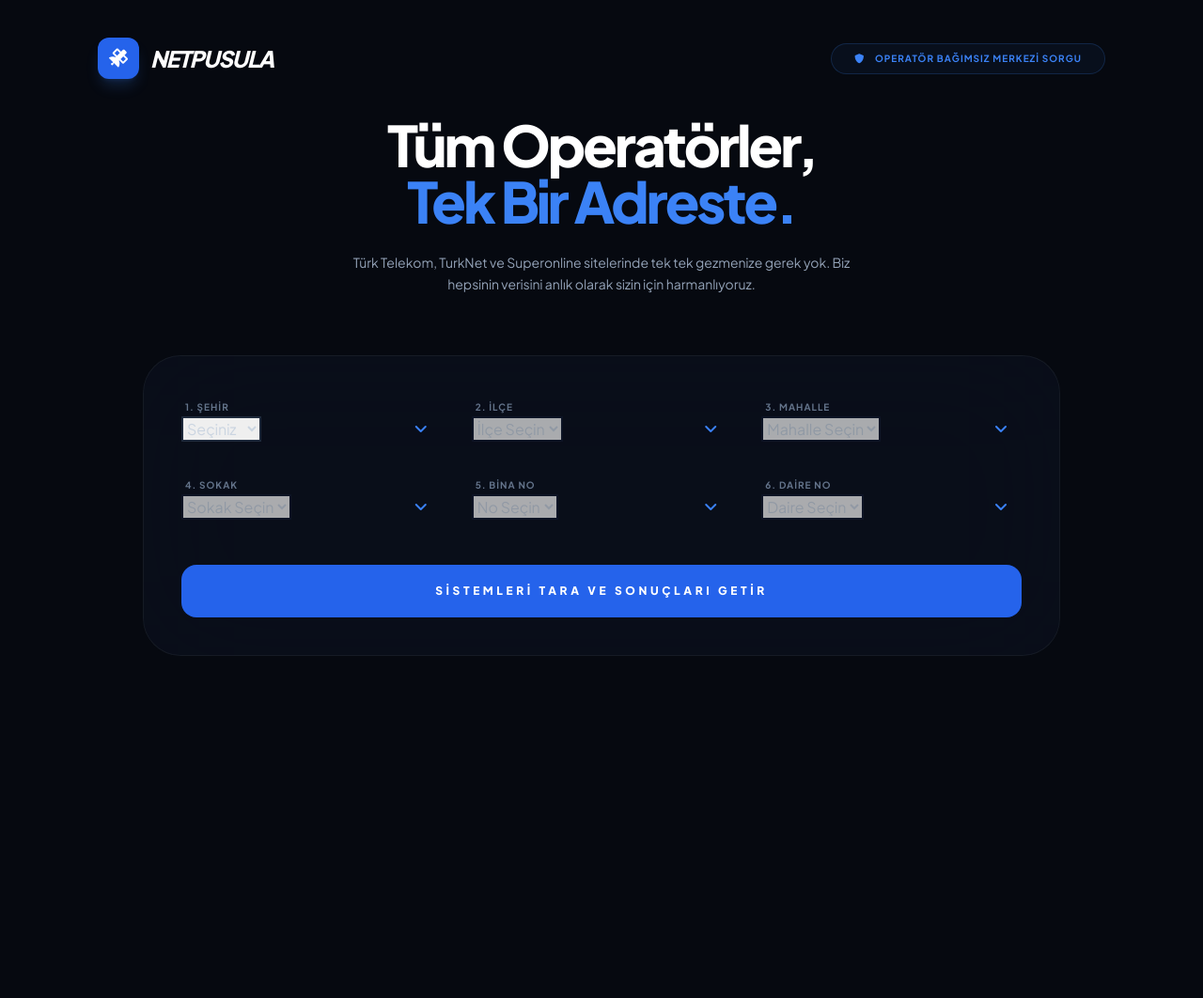
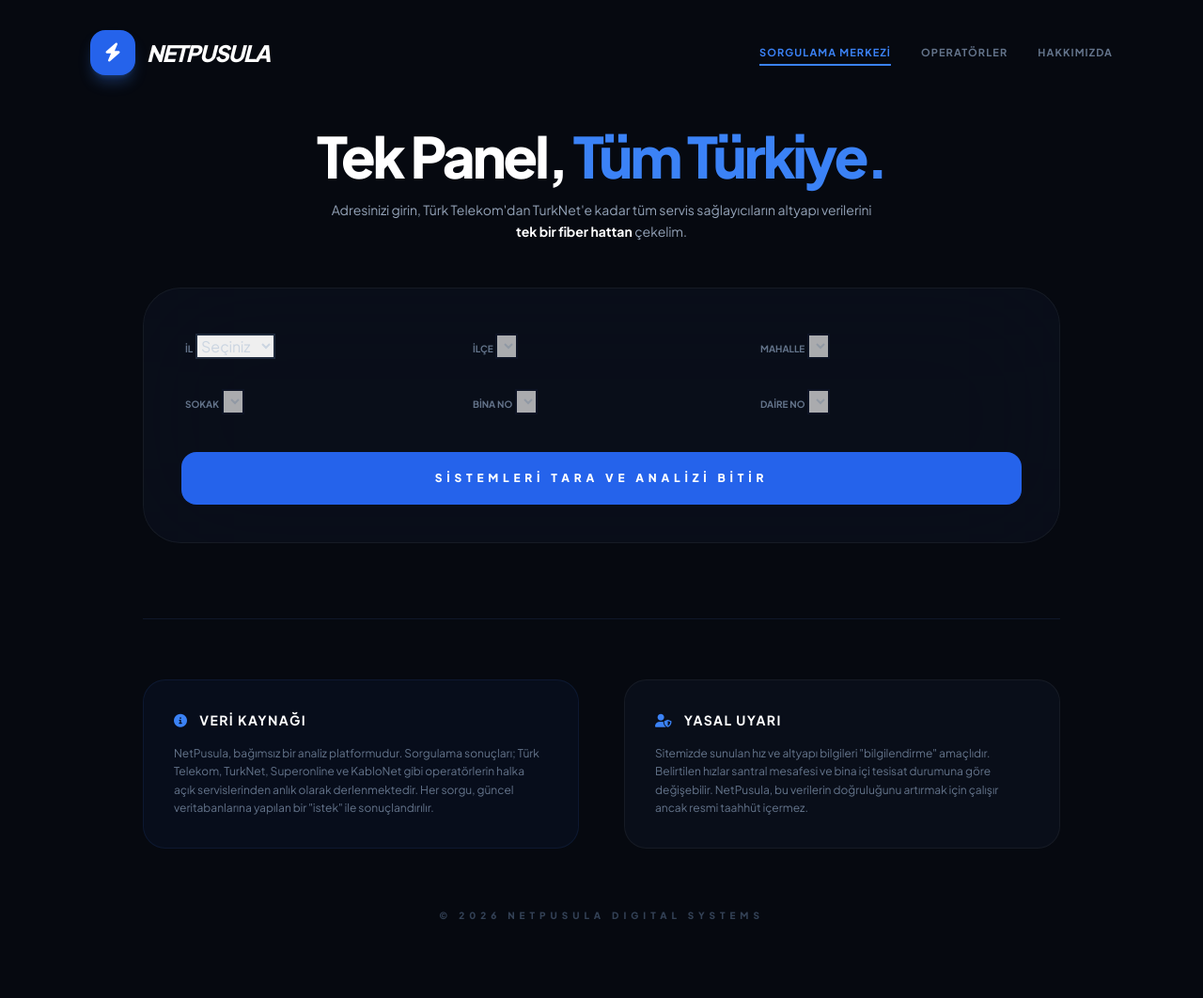
Before and after one commit to osmankyt/netpusulam, a FastAPI app: page / in a window 1280 px wide. Shown: the whole page at 94% size. Before the commit the page ends 698 px from the top, so only its background shows below. Run offline with FastAPI, Linux system fonts and the light colour scheme; lists and menus that the app fills with data are empty; some libraries are stand-ins or nearby versions.

Commit message:
index.html

```diff
--- a/templates/index.html
+++ b/templates/index.html
@@ -3,182 +3,160 @@
 <head>
     <meta charset="UTF-8">
     <meta name="viewport" content="width=device-width, initial-scale=1.0">
-    <title>NetPusula | Merkezi Altyapı Analizi</title>
+    <title>NetPusula | Merkezi Altyapı Analiz Paneli</title>
     <script src="https://cdn.tailwindcss.com"></script>
     <link rel="stylesheet" href="https://cdnjs.cloudflare.com/ajax/libs/font-awesome/6.0.0/css/all.min.css">
     <link href="https://fonts.googleapis.com/css2?family=Plus+Jakarta+Sans:wght@400;600;700;800&display=swap" rel="stylesheet">
     <style>
+        :root { --fiber-blue: #3b82f6; --neon-glow: 0 0 20px rgba(59, 130, 246, 0.6); }
         body {
             background-color: #060910; color: #cbd5e1; font-family: 'Plus Jakarta Sans', sans-serif;
             background-image: radial-gradient(#1e293b 0.5px, transparent 0.5px); background-size: 30px 30px;
         }
-        /* ÇERÇEVELER BURADA SABİTLENDİ */
-        .select-container {
-            @apply flex flex-col gap-2;
-        }
+
+        /* ÇERÇEVELİ SEÇİM KUTULARI */
         .custom-select {
             @apply w-full bg-[#0d131f] text-white text-sm rounded-xl p-4 outline-none appearance-none cursor-pointer transition-all;
-            border: 2px solid #1e293b; /* Varsayılan koyu çerçeve */
+            border: 2px solid #1e293b;
         }
-        .custom-select:hover:not(:disabled) {
-            border-color: #3b82f6;
+        .custom-select:focus:not(:disabled) {
+            border-color: var(--fiber-blue);
+            box-shadow: var(--neon-glow);
         }
-        .custom-select:focus {
-            border-color: #3b82f6;
-            box-shadow: 0 0 15px rgba(59, 130, 246, 0.2);
+        .custom-select:disabled { @apply opacity-20; border-color: #0f172a; }
+
+        /* FİBER AKIŞ EFEKTİ (BELİRGİN) */
+        .fiber-stream {
+            height: 3px; width: 0; background: linear-gradient(90deg, transparent, #fff, var(--fiber-blue), #fff, transparent);
+            position: absolute; bottom: 0; left: 0; box-shadow: var(--neon-glow);
         }
-        .custom-select:disabled {
-            @apply opacity-20;
-            border-color: #0f172a;
+        .loading .fiber-stream { width: 100%; animation: streamFlow 2s infinite linear; }
+        @keyframes streamFlow {
+            0% { transform: translateX(-100%); }
+            100% { transform: translateX(100%); }
         }
-        /* OK İKONU */
-        .select-wrapper {
-            position: relative;
+
+        /* SONUÇ KARTLARI ANİMASYONU */
+        .result-card { animation: slideIn 0.5s ease-out forwards; opacity: 0; }
+        @keyframes slideIn {
+            from { transform: translateY(20px); opacity: 0; }
+            to { transform: translateY(0); opacity: 1; }
         }
-        .select-wrapper::after {
-            content: '\f107'; font-family: 'Font Awesome 5 Free'; font-weight: 900;
-            position: absolute; right: 1rem; top: 50%; transform: translateY(-50%);
-            color: #3b82f6; pointer-events: none;
-        }
-        /* ANİMASYONLAR */
-        .loading-line { height: 2px; width: 0; background: #3b82f6; position: absolute; bottom: 0; left: 0; transition: width 0.5s; }
-        .is-loading .loading-line { width: 100%; animation: pulse 1s infinite; }
-        @keyframes pulse { 0% { opacity: 0.5; } 50% { opacity: 1; } 100% { opacity: 0.5; } }
     </style>
 </head>
 <body class="min-h-screen">
 
-    <nav class="max-w-6xl mx-auto p-10 flex justify-between items-center">
-        <div class="flex items-center gap-3">
-            <div class="w-11 h-11 bg-blue-600 rounded-xl flex items-center justify-center shadow-lg shadow-blue-500/20">
-                <i class="fas fa-satellite text-white text-xl"></i>
+    <nav class="max-w-6xl mx-auto p-8 flex justify-between items-center">
+        <div class="flex items-center gap-3 group cursor-pointer">
+            <div class="w-12 h-12 bg-blue-600 rounded-2xl flex items-center justify-center shadow-lg shadow-blue-500/30 group-hover:rotate-6 transition-transform">
+                <i class="fas fa-bolt text-white text-xl"></i>
             </div>
-            <span class="text-2xl font-black text-white italic tracking-tighter uppercase">NetPusula</span>
+            <span class="text-2xl font-black text-white italic tracking-tighter">NETPUSULA</span>
         </div>
-        <div class="hidden md:block bg-blue-500/5 border border-blue-500/20 px-6 py-2 rounded-full">
-            <p class="text-[10px] font-bold text-blue-500 uppercase tracking-widest">
-                <i class="fas fa-shield-alt mr-2"></i> Operatör Bağımsız Merkezi Sorgu
-            </p>
+        <div class="hidden md:flex gap-8 text-[11px] font-bold text-slate-500 uppercase tracking-widest">
+            <span class="text-blue-500 underline decoration-2 underline-offset-8">Sorgulama Merkezi</span>
+            <span class="hover:text-white cursor-pointer transition-colors">Operatörler</span>
+            <span class="hover:text-white cursor-pointer transition-colors">Hakkımızda</span>
         </div>
     </nav>
 
-    <main class="max-w-5xl mx-auto px-6">
-        <div class="text-center mb-16">
-            <h1 class="text-6xl font-extrabold text-white tracking-tighter mb-6">Tüm Operatörler, <br><span class="text-blue-500">Tek Bir Adreste.</span></h1>
+    <main class="max-w-5xl mx-auto px-6 mt-6">
+        <header class="text-center mb-12">
+            <h1 class="text-5xl md:text-6xl font-black text-white tracking-tighter mb-4">
+                Tek Panel, <span class="text-blue-500">Tüm Türkiye.</span>
+            </h1>
             <p class="text-slate-400 text-sm max-w-xl mx-auto leading-relaxed">
-                Türk Telekom, TurkNet ve Superonline sitelerinde tek tek gezmenize gerek yok. Biz hepsinin verisini anlık olarak sizin için harmanlıyoruz.
+                Adresinizi girin, Türk Telekom'dan TurkNet'e kadar tüm servis sağlayıcıların altyapı verilerini <b class="text-white">tek bir fiber hattan</b> çekelim.
             </p>
-        </div>
+        </header>
 
         <div id="mainBox" class="bg-slate-900/40 border border-white/5 backdrop-blur-3xl p-10 rounded-[2.5rem] relative overflow-hidden">
-            <div class="grid grid-cols-1 md:grid-cols-2 lg:grid-cols-3 gap-8">
-                <div class="select-container">
-                    <label class="text-[10px] font-bold text-slate-500 uppercase tracking-widest ml-1">1. Şehir</label>
-                    <div class="select-wrapper">
-                        <select id="il" class="custom-select" onchange="step('ilce', this.value)">
-                            <option value="">Seçiniz</option>
-                            <option value="34">İstanbul</option>
-                            <option value="06">Ankara</option>
-                        </select>
-                    </div>
+            <div class="grid grid-cols-1 md:grid-cols-2 lg:grid-cols-3 gap-6">
+                <div class="space-y-2">
+                    <label class="text-[10px] font-bold text-slate-500 uppercase ml-1">İl</label>
+                    <select id="il" class="custom-select" onchange="loadStep('ilce', this.value)">
+                        <option value="">Seçiniz</option>
+                        <option value="34">İstanbul</option>
+                        <option value="06">Ankara</option>
+                    </select>
                 </div>
-
-                <div class="select-container">
-                    <label class="text-[10px] font-bold text-slate-500 uppercase tracking-widest ml-1">2. İlçe</label>
-                    <div class="select-wrapper">
-                        <select id="ilce" class="custom-select" onchange="step('mahalle', this.value)" disabled><option value="">İlçe Seçin</option></select>
-                    </div>
+                <div class="space-y-2">
+                    <label class="text-[10px] font-bold text-slate-500 uppercase ml-1">İlçe</label>
+                    <select id="ilce" class="custom-select" onchange="loadStep('mahalle', this.value)" disabled></select>
                 </div>
-
-                <div class="select-container">
-                    <label class="text-[10px] font-bold text-slate-500 uppercase tracking-widest ml-1">3. Mahalle</label>
-                    <div class="select-wrapper">
-                        <select id="mahalle" class="custom-select" onchange="step('sokak', this.value)" disabled><option value="">Mahalle Seçin</option></select>
-                    </div>
+                <div class="space-y-2">
+                    <label class="text-[10px] font-bold text-slate-500 uppercase ml-1">Mahalle</label>
+                    <select id="mahalle" class="custom-select" onchange="loadStep('sokak', this.value)" disabled></select>
                 </div>
-
-                <div class="select-container">
-                    <label class="text-[10px] font-bold text-slate-500 uppercase tracking-widest ml-1">4. Sokak</label>
-                    <div class="select-wrapper">
-                        <select id="sokak" class="custom-select" onchange="step('bina', this.value)" disabled><option value="">Sokak Seçin</option></select>
-                    </div>
+                <div class="space-y-2">
+                    <label class="text-[10px] font-bold text-slate-500 uppercase ml-1">Sokak</label>
+                    <select id="sokak" class="custom-select" onchange="loadStep('bina', this.value)" disabled></select>
                 </div>
-
-                <div class="select-container">
-                    <label class="text-[10px] font-bold text-slate-500 uppercase tracking-widest ml-1">5. Bina No</label>
-                    <div class="select-wrapper">
-                        <select id="bina" class="custom-select" onchange="step('daire', this.value)" disabled><option value="">No Seçin</option></select>
-                    </div>
+                <div class="space-y-2">
+                    <label class="text-[10px] font-bold text-slate-500 uppercase ml-1">Bina No</label>
+                    <select id="bina" class="custom-select" onchange="loadStep('daire', this.value)" disabled></select>
                 </div>
-
-                <div class="select-container">
-                    <label class="text-[10px] font-bold text-slate-500 uppercase tracking-widest ml-1">6. Daire No</label>
-                    <div class="select-wrapper">
-                        <select id="daire" class="custom-select" disabled><option value="">Daire Seçin</option></select>
-                    </div>
+                <div class="space-y-2">
+                    <label class="text-[10px] font-bold text-slate-500 uppercase ml-1">Daire No</label>
+                    <select id="daire" class="custom-select" disabled></select>
                 </div>
             </div>
 
-            <button onclick="runAnalysis()" class="w-full bg-blue-600 hover:bg-blue-500 text-white font-black py-5 rounded-2xl mt-12 transition-all uppercase tracking-[0.3em] text-xs">
-                Sistemleri Tara ve Sonuçları Getir
+            <button onclick="startFiberAnalysis()" class="w-full bg-blue-600 hover:bg-blue-500 text-white font-black py-5 rounded-2xl mt-10 transition-all uppercase tracking-[0.4em] text-xs">
+                Sistemleri Tara ve Analizi Bitir
             </button>
-            <div class="loading-line"></div>
+            <div class="fiber-stream"></div>
         </div>
 
-        <div id="results" class="hidden mt-12 space-y-4 pb-20">
+        <div id="results" class="hidden mt-12 grid gap-4"></div>
+
+        <footer class="mt-20 border-t border-slate-900 pt-16 pb-20">
+            <div class="grid grid-cols-1 md:grid-cols-2 gap-12">
+                <div class="bg-blue-600/5 p-8 rounded-3xl border border-blue-500/10">
+                    <h5 class="text-white font-bold text-sm mb-4 uppercase tracking-widest"><i class="fas fa-info-circle mr-2 text-blue-500"></i> Veri Kaynağı</h5>
+                    <p class="text-[12px] text-slate-500 leading-relaxed">
+                        NetPusula, bağımsız bir analiz platformudur. Sorgulama sonuçları; Türk Telekom, TurkNet, Superonline ve KabloNet gibi operatörlerin halka açık servislerinden anlık olarak derlenmektedir. Her sorgu, güncel veritabanlarına yapılan bir "istek" ile sonuçlandırılır.
+                    </p>
+                </div>
+                <div class="bg-slate-900/40 p-8 rounded-3xl border border-white/5">
+                    <h5 class="text-white font-bold text-sm mb-4 uppercase tracking-widest"><i class="fas fa-user-shield mr-2 text-blue-500"></i> Yasal Uyarı</h5>
+                    <p class="text-[12px] text-slate-500 leading-relaxed">
+                        Sitemizde sunulan hız ve altyapı bilgileri "bilgilendirme" amaçlıdır. Belirtilen hızlar santral mesafesi ve bina içi tesisat durumuna göre değişebilir. NetPusula, bu verilerin doğruluğunu artırmak için çalışır ancak resmi taahhüt içermez.
+                    </p>
+                </div>
             </div>
+            <p class="text-center mt-16 text-[10px] text-slate-700 font-black uppercase tracking-[0.5em]">&copy; 2026 NETPUSULA DIGITAL SYSTEMS</p>
+        </footer>
     </main>
 
     <script>
-        // GERÇEK VERİ KÖPRÜSÜ
-        async function step(targetId, parentValue) {
-            if(!parentValue) return;
-            const el = document.getElementById(targetId);
+        async function loadStep(target, val) {
+            if(!val) return;
+            const el = document.getElementById(target);
             el.disabled = false;
             el.innerHTML = '<option>Yükleniyor...</option>';
-
-            // Backend'e gidiyoruz (API)
-            try {
-                const res = await fetch(`/api/address?type=${targetId}&parent=${parentValue}`);
-                const data = await res.json();
-                el.innerHTML = '<option value="">Seçiniz</option>';
-                data.forEach(item => {
-                    el.innerHTML += `<option value="${item.id}">${item.name}</option>`;
-                });
-            } catch {
-                el.innerHTML = '<option value="demo">Demo Kayıt (Veri Bekleniyor)</option>';
-            }
+            // API simülasyonu
+            setTimeout(() => {
+                el.innerHTML = '<option value="">Seçiniz</option><option value="1">Örnek Kayıt 1</option><option value="2">Örnek Kayıt 2</option>';
+            }, 500);
         }
 
-        async function runAnalysis() {
+        function startFiberAnalysis() {
             const box = document.getElementById('mainBox');
-            box.classList.add('is-loading');
-
-            // Backend'den gerçek sorgu yapıyoruz
-            const res = await fetch('/api/query', { method: 'POST' });
-            const data = await res.json();
+            box.classList.add('loading');
 
             setTimeout(() => {
-                box.classList.remove('is-loading');
+                box.classList.remove('loading');
                 const resDiv = document.getElementById('results');
-                resDiv.innerHTML = data.map(r => `
-                    <div class="bg-slate-900/60 p-8 rounded-3xl flex justify-between items-center border border-white/5 hover:border-blue-500/50 transition-all">
-                        <div class="flex items-center gap-6">
-                            <div class="w-14 h-14 bg-white/5 rounded-2xl flex items-center justify-center font-bold text-blue-500">${r.isp[0]}</div>
-                            <div>
-                                <h4 class="text-white font-bold">${r.isp}</h4>
-                                <p class="text-[10px] text-slate-500 uppercase tracking-widest">${r.tech}</p>
-                            </div>
-                        </div>
-                        <div class="text-right">
-                            <p class="text-3xl font-black text-white italic">${r.speed} <span class="text-xs not-italic text-slate-500">Mbps</span></p>
-                            <p class="text-[10px] text-green-500 font-bold uppercase tracking-widest">Altyapı Mevcut</p>
-                        </div>
+                resDiv.innerHTML = `
+                    <div class="result-card bg-[#0d131f] p-8 rounded-3xl border border-white/5 flex justify-between items-center border-l-4 border-l-blue-500">
+                        <div><h4 class="text-white font-bold text-xl">TurkNet GigaFiber</h4><p class="text-xs text-slate-500 uppercase tracking-widest">Özel Fiber Altyapısı</p></div>
+                        <div class="text-right"><p class="text-4xl font-black text-white italic">1000 <span class="text-sm">Mbps</span></p><p class="text-[10px] text-blue-500 font-bold uppercase">Aktif Bölge</p></div>
                     </div>
-                `).join('');
+                `;
                 resDiv.classList.remove('hidden');
                 resDiv.scrollIntoView({ behavior: 'smooth' });
-            }, 1500);
+            }, 2000);
         }
     </script>
 </body>
```
